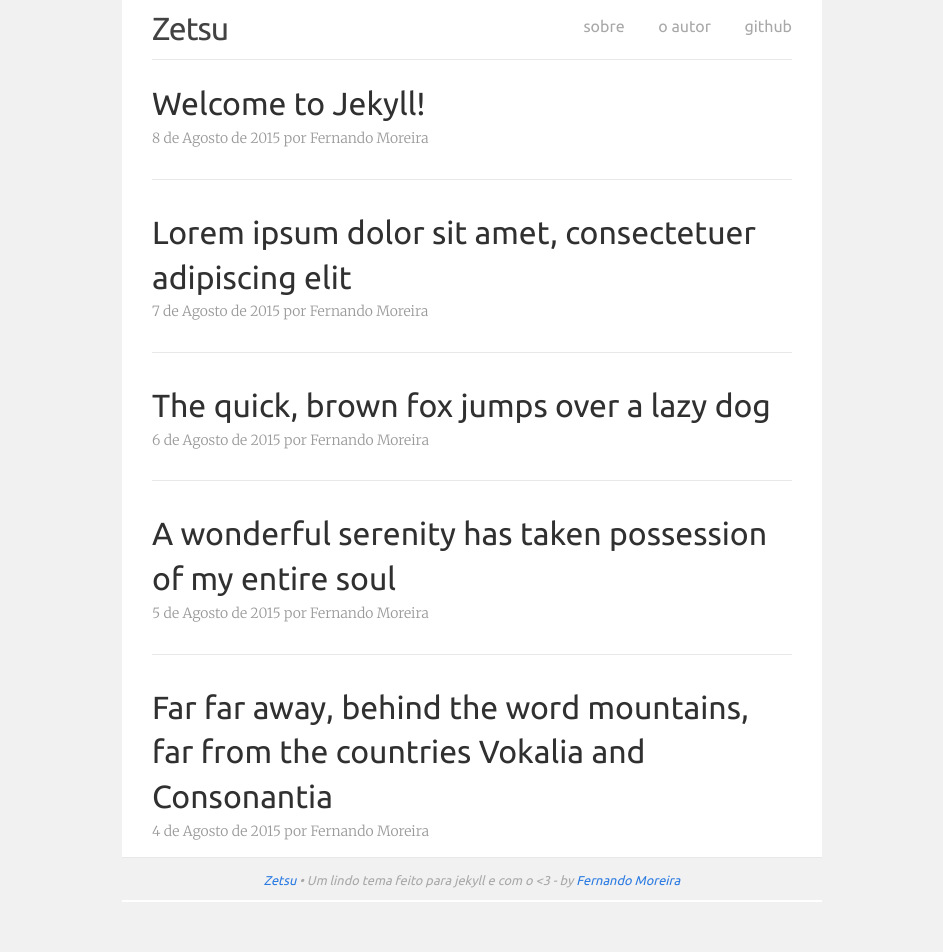
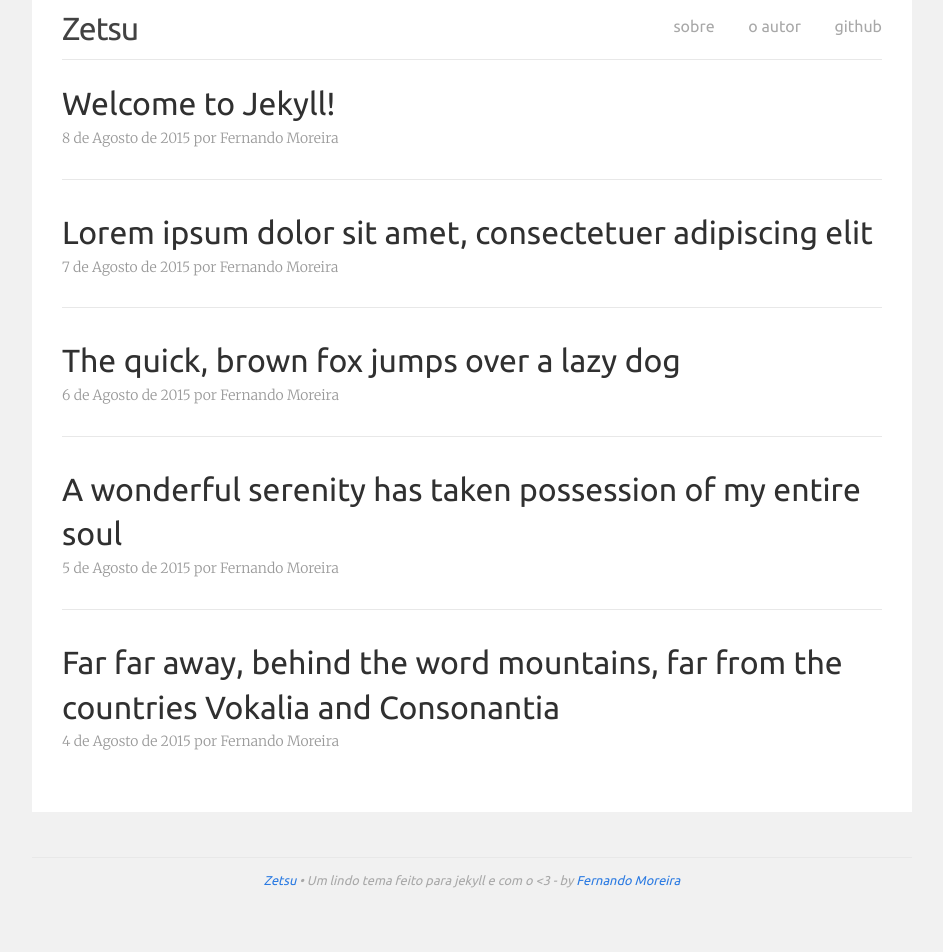
Before and after one commit to nandomoreirame/zetsu, a Jekyll site: the page built from index.html, in a window 1280 px wide. Shown: the whole page, without its empty margins (168-1111 px from the left). Built offline with Jekyll 4.4.1, drawn with Linux system fonts in a browser that asks for light colours; after the commit the page ends 900 px from its top, so only the background shows below that.

Commit message:
content width

```diff
--- a/_sass/_variables.scss
+++ b/_sass/_variables.scss
@@ -21,7 +21,7 @@ $grey-color-light: lighten($grey-color, 40%);
 $grey-color-dark:  darken($grey-color, 25%);
 
 // Width of the content area
-$content-width:    760px;
+$content-width:    940px;
+$on-laptop:        $content-width;
 $on-palm:          560px;
 $on-phone:         480px;
-$on-laptop:        $content-width;
```
